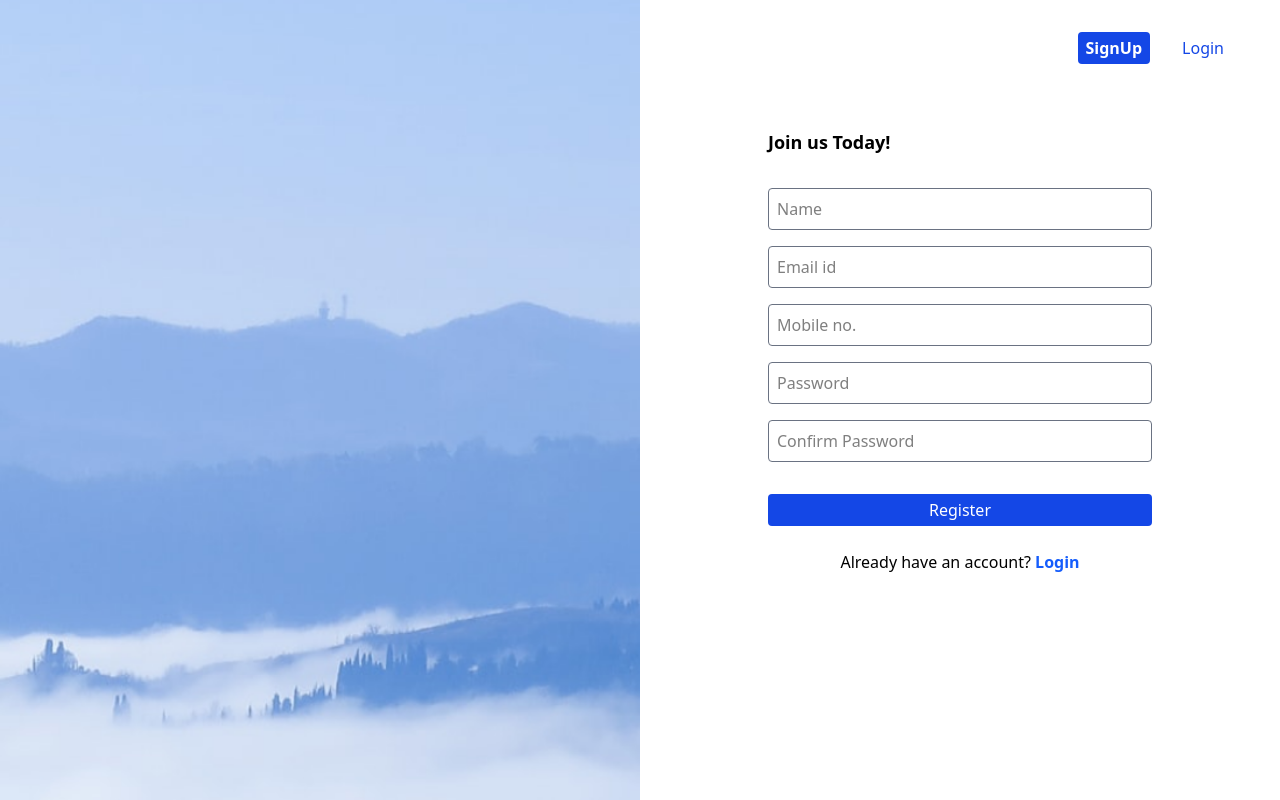
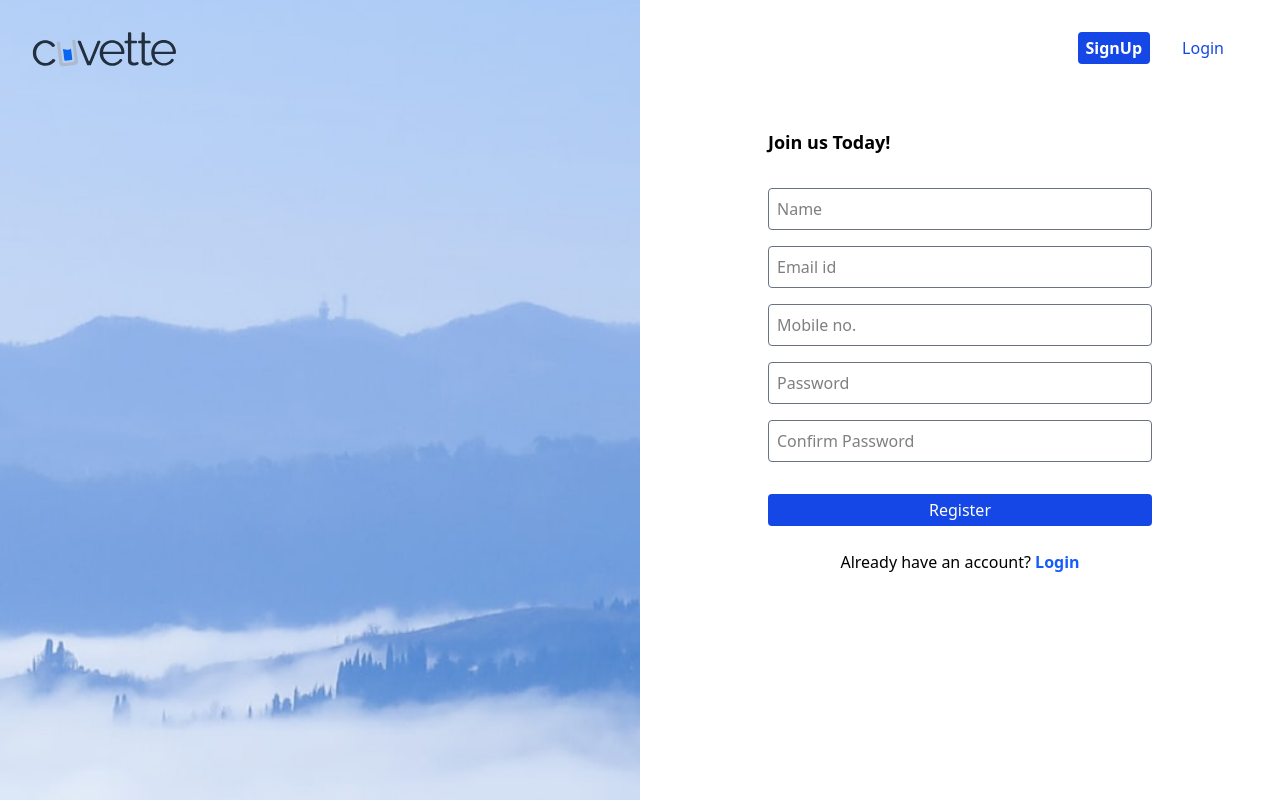
Before and after one commit to sanjaypatel-01/Mini-Link-Management-Platform, a React (Vite) app in the folder frontend/: page /signup in a window 1280 px wide. Built offline with nearby package versions, Linux system fonts and the light colour scheme; no server answers.

Commit message:
corrected some issues

```diff
--- a/frontend/src/Pages/Layout.jsx
+++ b/frontend/src/Pages/Layout.jsx
@@ -5,7 +5,7 @@ import logo from "../assets/logo.png";
 import IconGM from "../assets/IconGM.png";
 import IconSearch from "../assets/IconSearch.png";
 import NewLinkModal from "../Components/NewLinkModal";
-import cuvettelogo from "../assets/cuvettelogo.png";
+import cuvettelogo from "../assets/cuvettelogo.svg";
 import Dashboard from "./Dashboard";
 import Routing from "./Routing";
 import { ToastContainer } from "react-toastify";
@@ -138,8 +138,8 @@ function Layout({ children }) {
   }, [searchTerm, location.pathname, navigate]);
 
   const handleLogout = () => {
-    localStorage.removeItem("authToken"); // 🔥 Clear auth token
-    navigate("/login"); // 🔥 Redirect to login page
+    localStorage.removeItem("authToken"); // Clear auth token
+    navigate("/login"); // Redirect to login page
   };
 
 
@@ -148,7 +148,7 @@ function Layout({ children }) {
       {/* Sidebar */}
       <div className="w-1/5 flex items-start flex-col p-6 border-r border-gray-200">
         <div>
-          <img className="w-12" src={logo} alt="" />
+          <img className="w-[145px] ml-4 mt-2" src={cuvettelogo} alt="" />
         </div>
 
         <Link
@@ -262,7 +262,7 @@ function Layout({ children }) {
           </div>
         </div>
 
-        <div className="h-9/10 p-10 flex flex-col">
+        <div className="h-9/10 p-10 flex flex-col bg-gray-50">
           <Outlet context={{ searchTerm }} />
         </div>
 
--- a/frontend/src/Pages/LogIn.jsx
+++ b/frontend/src/Pages/LogIn.jsx
@@ -2,6 +2,7 @@ import React, { useState } from "react";
 import bgImage from "../assets/bg_image.png";
 import { useNavigate } from "react-router-dom";
 import axios from "axios"; // Don't forget to import axios
+import cuvettelogo from "../assets/cuvettelogo.svg";
 
 const backendUrl = import.meta.env.VITE_BACKEND_URL;
 
@@ -45,8 +46,13 @@ function LogIn() {
 
   return (
     <div className="w-full h-screen flex">
-      <div className="w-1/2">
+      <div className="w-1/2 relative">
         <img className="w-full h-full object-cover" src={bgImage} alt="" />
+        <img
+          src={cuvettelogo}
+          alt="Logo"
+          className="absolute top-8 left-8 w-[145px] "
+        />
       </div>
       <div className="w-1/2 flex flex-col">
         <div className="h-[10%] flex justify-end items-center p-12">
--- a/frontend/src/Pages/SignUp.jsx
+++ b/frontend/src/Pages/SignUp.jsx
@@ -4,6 +4,7 @@ import { useNavigate } from "react-router-dom";
 import axios from "axios";
 import { toast, ToastContainer } from "react-toastify";
 import "react-toastify/dist/ReactToastify.css";
+import cuvettelogo from "../assets/cuvettelogo.svg";
 const backendUrl = import.meta.env.VITE_BACKEND_URL;
 
 function SignUp() {
@@ -135,8 +136,13 @@ function SignUp() {
   return (
     <div className="w-full h-screen flex">
       <ToastContainer /> {/* Toast container for displaying toasts */}
-      <div className="w-1/2">
+      <div className="w-1/2 relative">
         <img className="w-full h-full object-cover" src={bgImage} alt="" />
+        <img
+           src={cuvettelogo}
+           alt="Logo"
+           className="absolute top-8 left-8 w-[145px] "
+        />
       </div>
       <div className="w-1/2 flex flex-col">
         <div className="h-[10%] flex justify-end items-center p-12">
--- a/package.json
+++ /dev/null
@@ -1,6 +0,0 @@
-{
-  "dependencies": {
-    "react-toastify": "^11.0.3",
-    "toastify-js": "^1.12.0"
-  }
-}
```
Also changed, not shown: frontend/src/assets/cuvettelogo.png (deleted), frontend/src/assets/cuvettelogo.svg (added).
